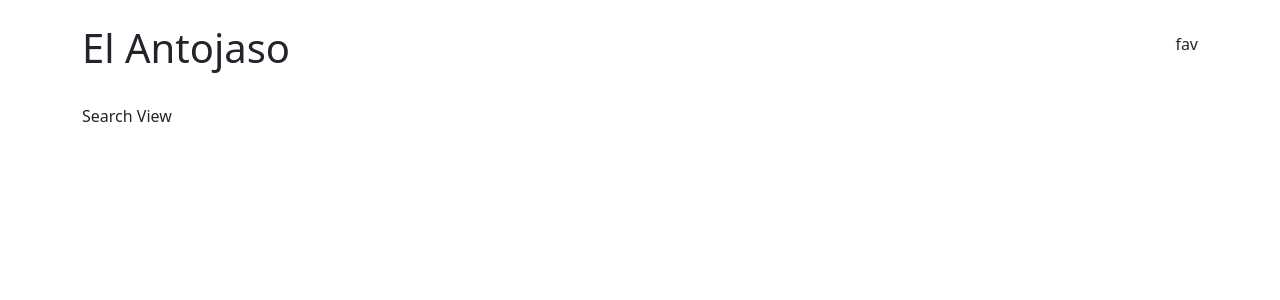
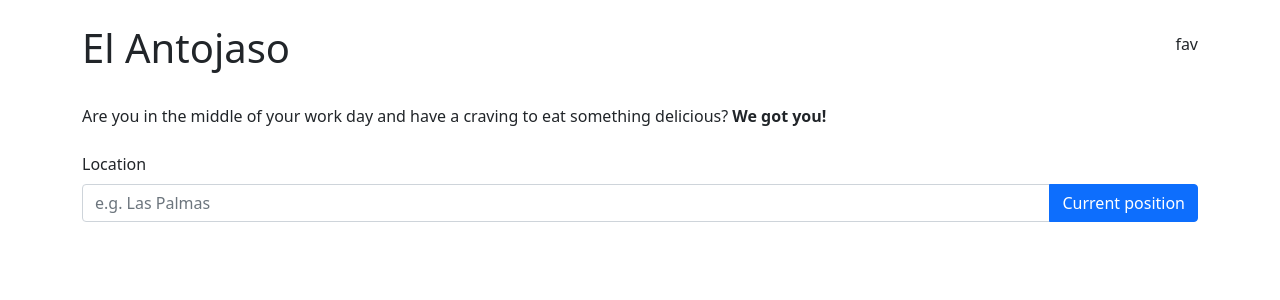
Before and after one commit to mcfrego/antojaso-front, a React (Create React App) app: page /search in a window 1280 px wide. Shown: the top 300 px of the page. Built offline with nearby package versions, Linux system fonts and the light colour scheme.

Commit message:
Form input scaffold

```diff
--- /dev/null
+++ b/src/components/FormSearch.js
@@ -0,0 +1,26 @@
+import { useState } from 'react'
+
+import Form from 'react-bootstrap/Form'
+import InputGroup from 'react-bootstrap/InputGroup'
+import Button from 'react-bootstrap/Button'
+
+export function FormSearch () {
+  const [location, setLocation] = useState('')
+
+  const currentPositionHandler = () => {}
+
+  return (
+    <Form>
+      <Form.Group className='mb-3' controlId='location'>
+        <Form.Label>Location</Form.Label>
+        <InputGroup>
+          <Form.Control
+            placeholder='e.g. Las Palmas'
+            aria-labelledby='e.g. Las Palmas'
+          ></Form.Control>
+          <Button onClick={currentPositionHandler}>Current position</Button>
+        </InputGroup>
+      </Form.Group>
+    </Form>
+  )
+}
--- a/src/components/Layout.js
+++ b/src/components/Layout.js
@@ -5,7 +5,7 @@ export function Layout ({ children }) {
   return (
     <Container className='my-4'>
       <header>
-        <Stack direction='horizontal' gap='2' className='mb-4'>
+        <Stack direction='horizontal' gap='2'>
           <h1 className='me-auto'>El Antojaso</h1>
           <p>fav</p>
         </Stack>
--- /dev/null
+++ b/src/components/Section.js
@@ -0,0 +1,3 @@
+export function Section ({ children }) {
+  return <section className='mt-4'>{children}</section>
+}
--- a/src/components/index.js
+++ b/src/components/index.js
@@ -1 +1,3 @@
 export * from './Layout'
+export * from './Section'
+export * from './FormSearch'
--- a/src/views/SearchView.js
+++ b/src/views/SearchView.js
@@ -1,3 +1,17 @@
+import { Section, FormSearch } from '../components'
+
 export function SearchView () {
-  return <>Search View</>
+  return (
+    <>
+      <Section>
+        <p>
+          Are you in the middle of your work day and have a craving to eat
+          something delicious? <strong> We got you!</strong>
+        </p>
+      </Section>
+      <Section>
+        <FormSearch />
+      </Section>
+    </>
+  )
 }
```
